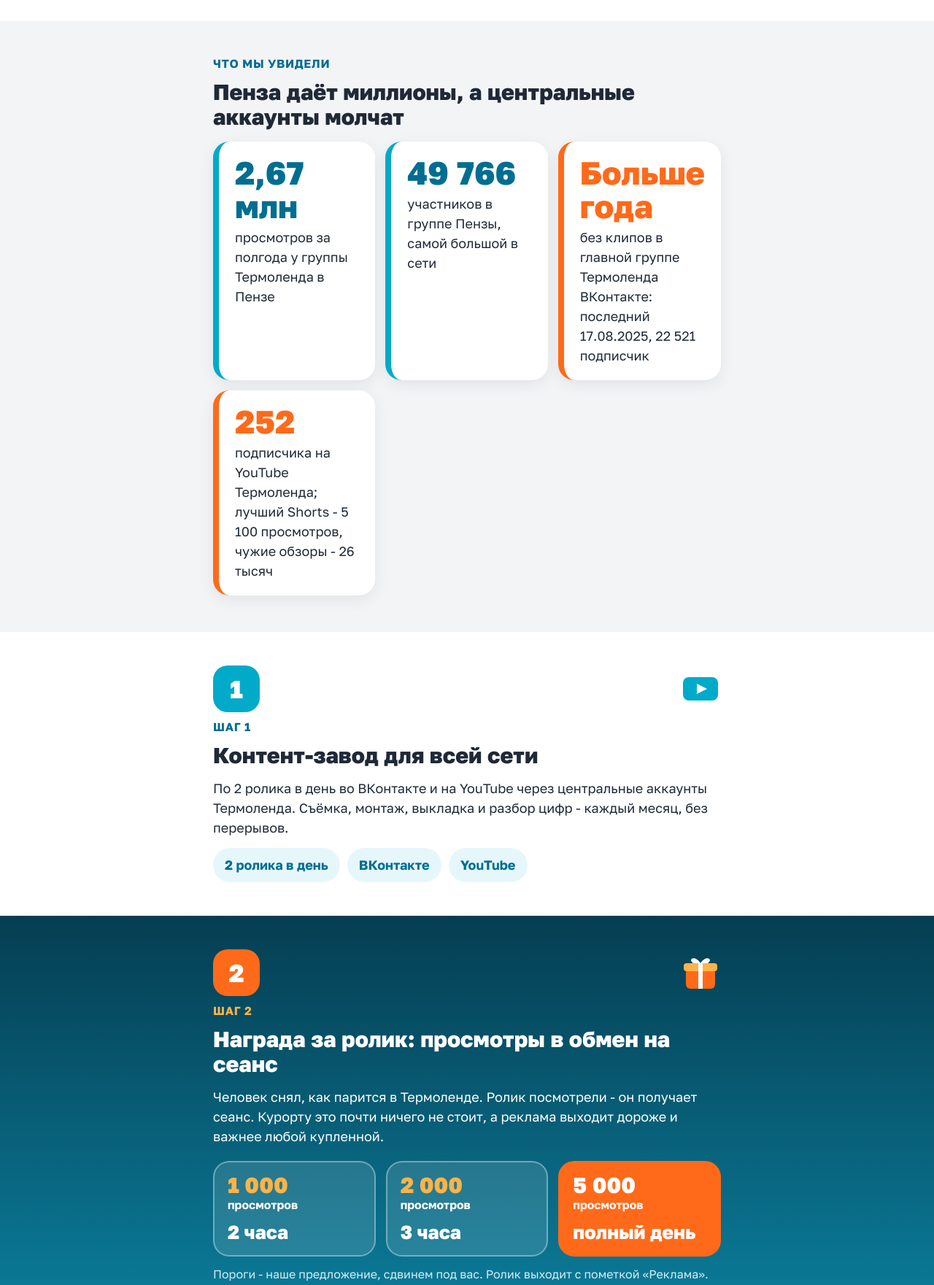
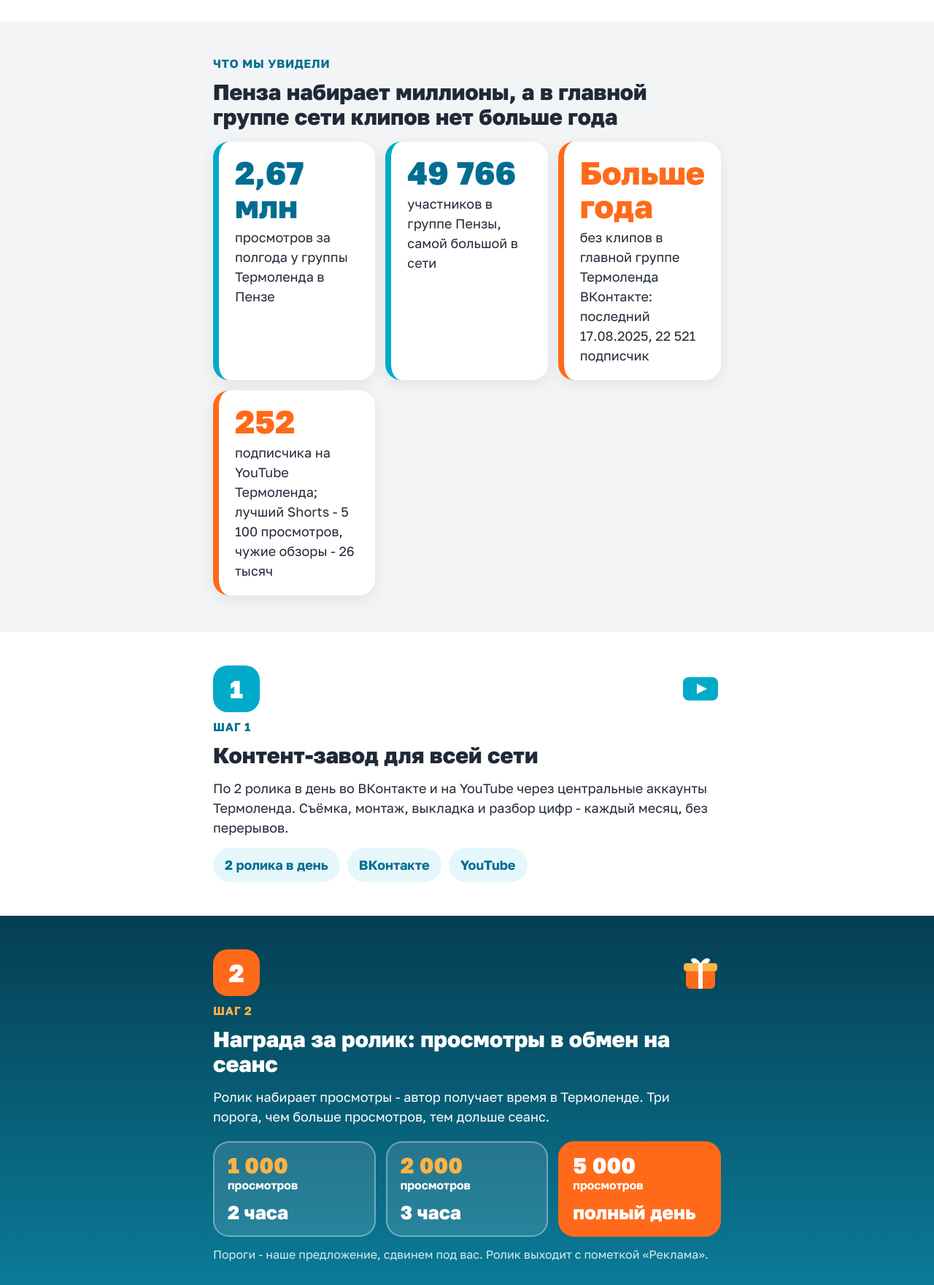
Before and after one commit to ilin20vek/termoland-predlozhenie, a plain HTML site: page index.html in a window 1280 px wide. Shown: the part 1354-3115 px from the top of the page at 73% size. Drawn offline with Linux system fonts and the light colour scheme.

Commit message:
Правка текста шага 2 и заголовка
Co-Authored-By: Claude Sonnet 5.5 <noreply@anthropic.com>

```diff
--- a/index.html
+++ b/index.html
@@ -97,7 +97,7 @@ p{margin:12px 0}
 
 <section class="info"><div class="w">
 <span class="eb">Что мы увидели</span>
-<h2>Пенза даёт миллионы, а центральные аккаунты молчат</h2>
+<h2>Пенза набирает миллионы, а в главной группе сети клипов нет больше года</h2>
 <div class="nums">
 <div class="num"><b>2,67 млн</b><span>просмотров за полгода у группы Термоленда в Пензе</span></div>
 <div class="num"><b>49 766</b><span>участников в группе Пензы, самой большой в сети</span></div>
@@ -118,7 +118,7 @@ p{margin:12px 0}
 <div class="sn"><i>2</i><svg viewBox="0 0 56 56" aria-hidden="true"><rect x="8" y="22" width="40" height="28" rx="6" fill="#ff6a1a"/><rect x="5" y="15" width="46" height="11" rx="4" fill="#ffb347"/><rect x="25" y="15" width="6" height="35" fill="#fff"/><path d="M28 15C20 3 10 10 18 15zM28 15C36 3 46 10 38 15z" fill="#fff"/></svg></div>
 <span class="eb">Шаг 2</span>
 <h2>Награда за ролик: просмотры в обмен на сеанс</h2>
-<p>Человек снял, как парится в Термоленде. Ролик посмотрели - он получает сеанс. Курорту это почти ничего не стоит, а реклама выходит дороже и важнее любой купленной.</p>
+<p>Ролик набирает просмотры - автор получает время в Термоленде. Три порога, чем больше просмотров, тем дольше сеанс.</p>
 <div class="prize">
 <div class="pz"><div class="v">1 000<small>просмотров</small></div><div class="a">2 часа</div></div>
 <div class="pz"><div class="v">2 000<small>просмотров</small></div><div class="a">3 часа</div></div>
```
